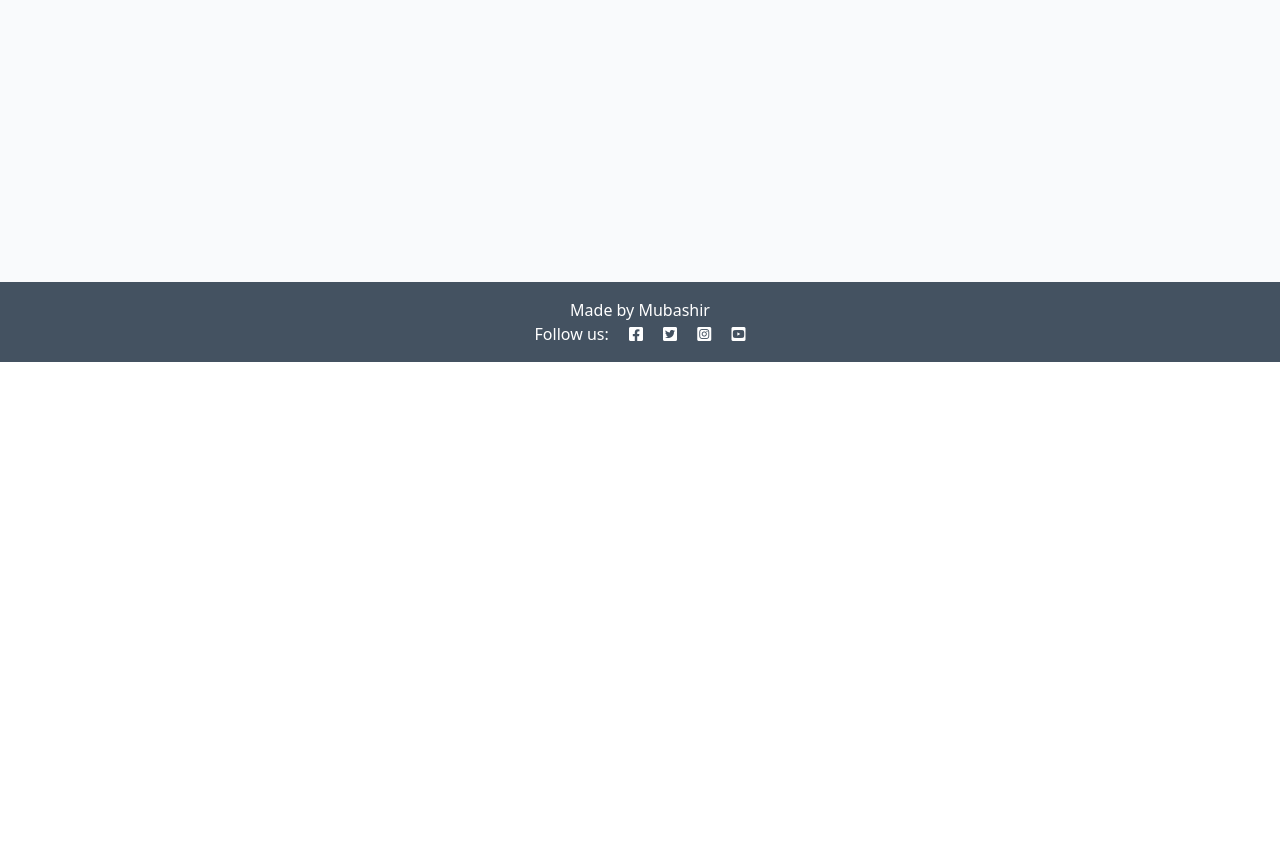
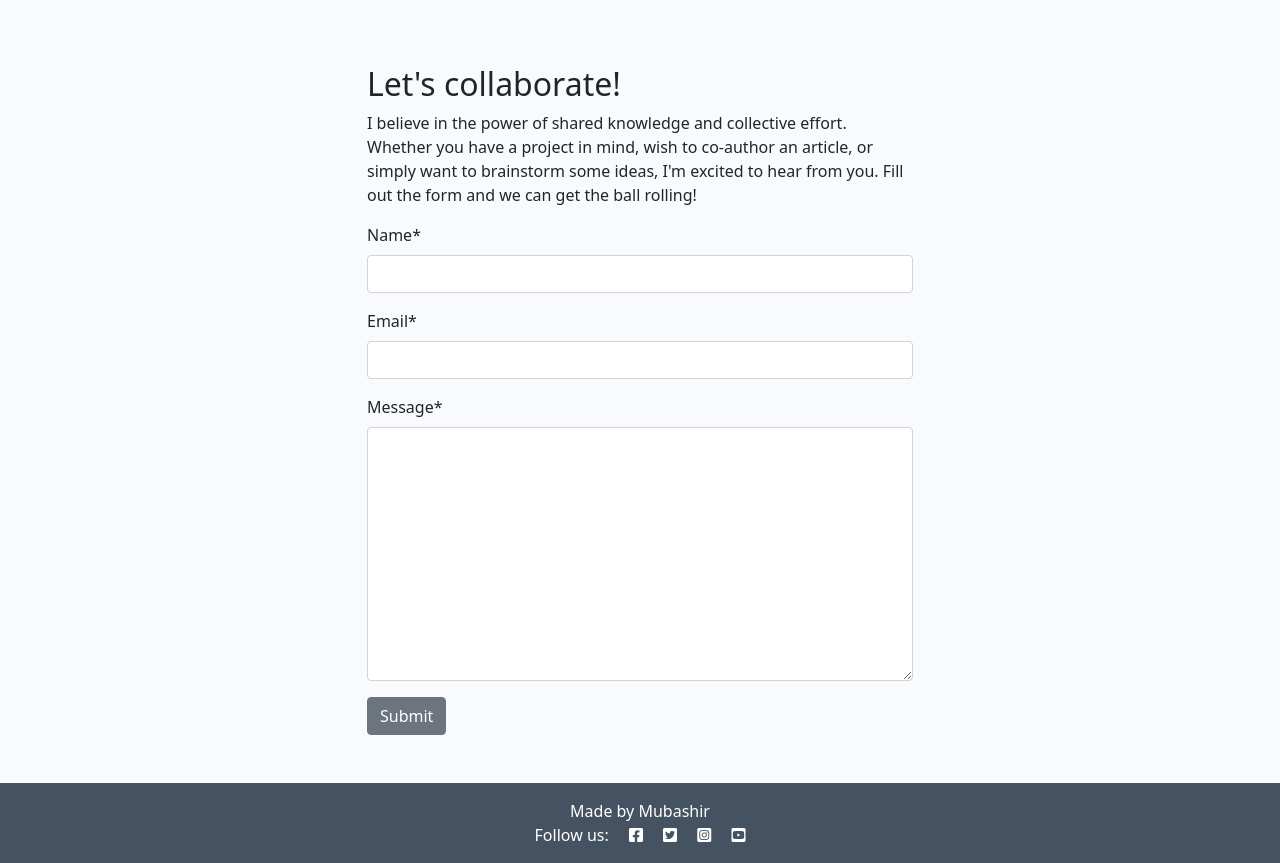
Before and after one commit to Mubashirgit1/codestar-blog, a Django app: page /about/ in a window 1280 px wide. Shown: the part 438-1301 px from the top of the page. Before the commit the page ends 800 px from the top, so only its background shows below. Run offline with Django 4.2, Linux system fonts and the light colour scheme; data that the repository does not hold is empty; parts of the project's set-up code (start-up, migrations or seed data) failed here and were passed over; some libraries are stand-ins or nearby versions.

Commit message:
add collaborate form

```diff
--- /dev/null
+++ b/about/forms.py
@@ -0,0 +1,8 @@
+from .models import CollaborateRequest
+from django import forms
+
+
+class CollaborateForm(forms.ModelForm):
+    class Meta:
+        model = CollaborateRequest
+        fields = ('name', 'email', 'message')
--- a/about/models.py
+++ b/about/models.py
@@ -7,3 +7,12 @@ class About(models.Model):
     updated_at = models.DateTimeField(auto_now=True)
     def __str__(self):
         return self.title
+
+class CollaborateRequest(models.Model):
+    name = models.CharField(max_length=200)
+    email = models.EmailField()
+    message = models.TextField()
+    read = models.BooleanField(default=False)
+
+    def __str__(self):
+        return f"Collaboration request from {self.name}"
--- a/about/templates/about/about.html
+++ b/about/templates/about/about.html
@@ -1,6 +1,7 @@
 {% extends 'base.html' %}
 {% block content %}
 {% load static %}
+{% load crispy_forms_tags %}
 <div class="container mt-5">
     <div class="row">
         <div class="col-4 text-center">
@@ -19,5 +20,24 @@
             <p class="text-end"><em>Updated on: </em> {{about.updated_at}}</p>
         </div>
       </div>
+       <div class="row justify-content-center">
+        <div class="col-12 col-md-6 my-5">
+            <h2>Let's collaborate!</h2>
+            <p>I believe in the power of shared knowledge and collective effort.
+                Whether you have a project in mind, wish to co-author
+                an article, or simply want to brainstorm some ideas,
+                I'm excited to hear from you. Fill out the form
+                and we can get the ball rolling!</p>
+
+            <!-- add your form here. Your submit button should
+                                have the classes of btn, btn-secondary -->
+              <form method="post">
+                  {{ collaborate_form | crispy }}
+                  {% csrf_token %}
+                  <button class="btn btn-secondary"
+                    type="submit">Submit</button>
+              </form>
+        </div>
+    </div>
 </div>
 {% endblock content %}
--- a/about/views.py
+++ b/about/views.py
@@ -1,15 +1,28 @@
 from django.shortcuts import render
 from .models import About
+from .forms import CollaborateForm
+from django.contrib import messages
+
+def about_me(request):
+    if request.method == "POST":
+        collaborate_form = CollaborateForm(data=request.POST)
+        if collaborate_form.is_valid():
+            collaborate_form.save()
+            messages.add_message(request, messages.SUCCESS, "Collaboration request received! I endeavour to respond within 2 working days.")
 
 
-def about_me(request):
     """
     Renders the About page
     """
     about = About.objects.all().order_by('-updated_at').first()
+    collaborate_form = CollaborateForm()
 
     return render(
         request,
         "about/about.html",
-        {"about": about},
+        {
+         "about": about,
+         "collaborate_form": collaborate_form
+        },
+
     )
--- a/blog/templates/blog/post_detail.html
+++ b/blog/templates/blog/post_detail.html
@@ -67,6 +67,10 @@
             This comment is awaiting approval
           </p>
           {% endif %}
+          {% if user.is_authenticated and comment.author == user %}
+        <button class="btn btn-edit"
+            comment_id="{{ comment.id }}">Edit</button>
+        {% endif %}
         </div>
         <!-- Our for loop ends here -->
         {% endfor %}
--- a/blog/urls.py
+++ b/blog/urls.py
@@ -4,4 +4,6 @@ from django.urls import path
 urlpatterns = [
     path('posts/', views.PostList.as_view(), name='home'),
     path('<slug:slug>/', views.post_detail, name='post_detail'),
+     path('<slug:slug>/edit_comment/<int:comment_id>',
+         views.comment_edit, name='comment_edit'),
 ]
--- a/blog/views.py
+++ b/blog/views.py
@@ -1,9 +1,11 @@
-from django.shortcuts import render,get_object_or_404
+from django.shortcuts import render,get_object_or_404,reverse
 from django.http import HttpResponse
 from django.views import generic
-from .models import Post
+from .models import Post, Comment
 from .forms import CommentForm
 from django.contrib import messages
+from django.http import HttpResponseRedirect
+
 
 # Create your views here.
 
```
Also changed, not shown: about/admin.py (+6 -1 lines), about/migrations/0002_collaboraterequest.py (added).
